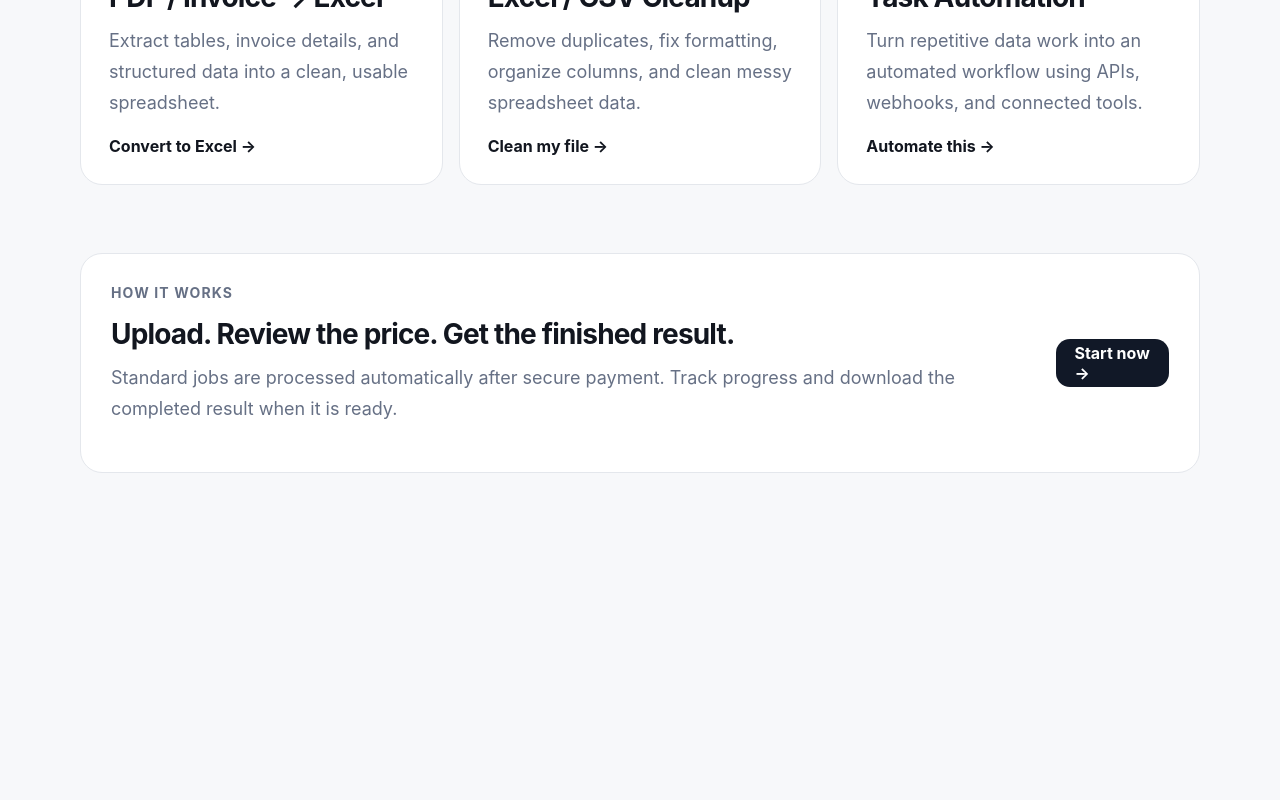
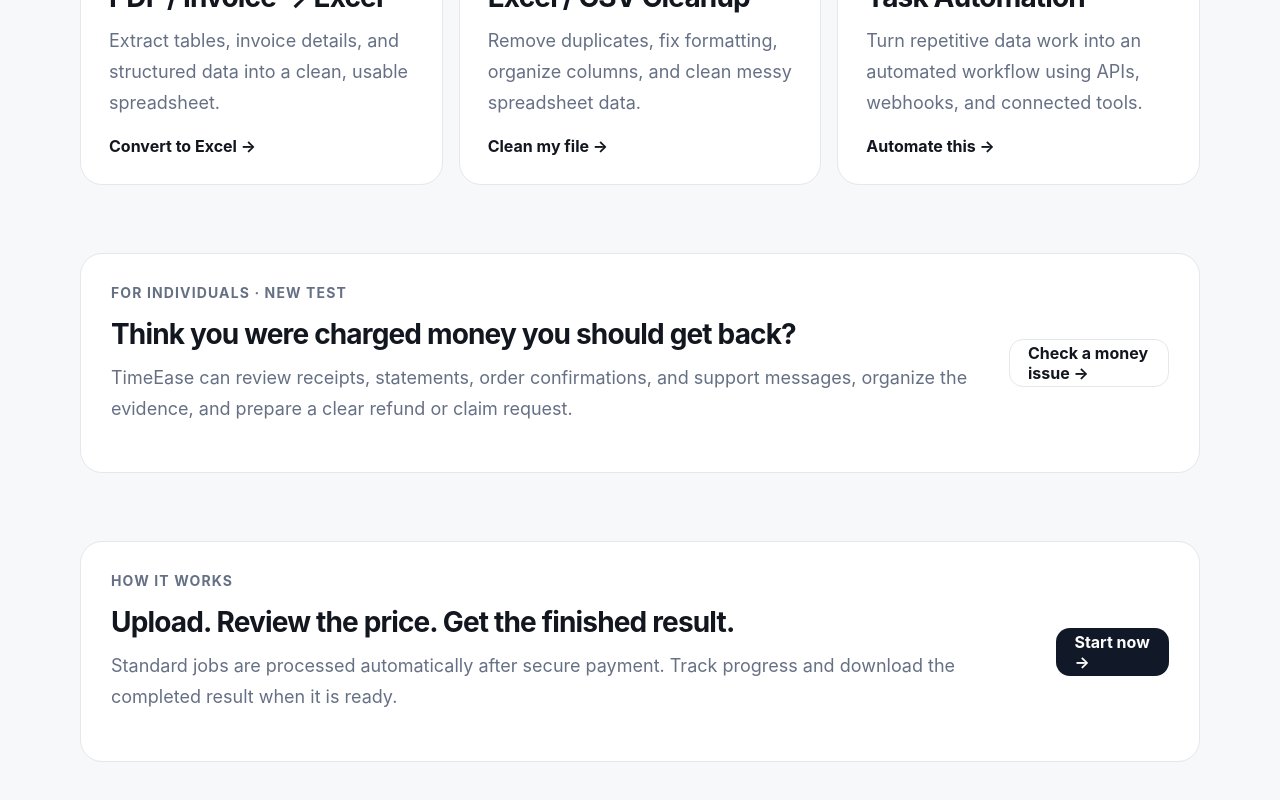
Before and after one commit to goplanetdigital/timeease-web, a Next.js app: page / in a window 1280 px wide. Shown: the part 790-1590 px from the top of the page. Before the commit the page ends 1387 px from the top, so only its background shows below. Built offline with nearby package versions, Linux system fonts and the light colour scheme.

Commit message:
Add Money Recovery consumer test to TimeEase

```diff
--- a/app/page.tsx
+++ b/app/page.tsx
@@ -84,6 +84,22 @@
         </article>
       </section>
 
+      <section className="cta-panel">
+        <div>
+          <div className="eyebrow">For individuals · New test</div>
+          <h2>Think you were charged money you should get back?</h2>
+          <p>
+            TimeEase can review receipts, statements, order confirmations, and
+            support messages, organize the evidence, and prepare a clear refund
+            or claim request.
+          </p>
+        </div>
+
+        <Link className="button secondary" href="/recover-money">
+          Check a money issue →
+        </Link>
+      </section>
+
       <section className="cta-panel how-it-works">
         <div>
           <div className="eyebrow">How it works</div>
```
